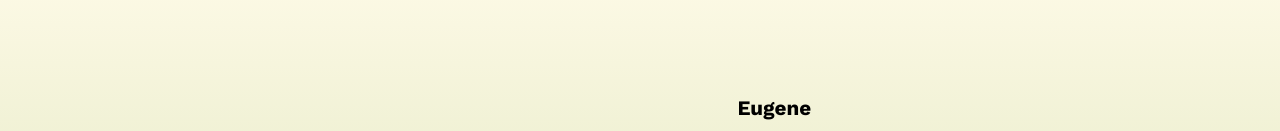
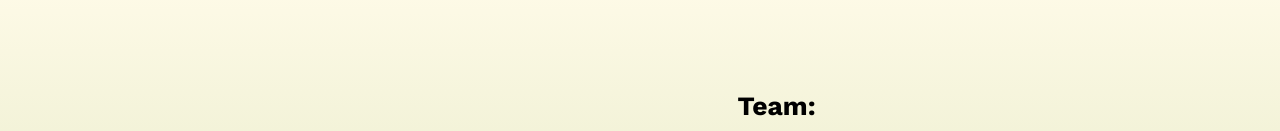
Before and after one commit to EugeneTsalko/project-management-app, a React (Create React App) app: page / in a window 1280 px wide. Shown: the part 752-883 px from the top of the page. Built offline with nearby package versions, Linux system fonts and the light colour scheme.

Commit message:
refactor: add title to hero section

```diff
--- a/src/components/Hero/Hero.module.scss
+++ b/src/components/Hero/Hero.module.scss
@@ -72,3 +72,11 @@
     max-width: 100%;
   }
 }
+
+.title {
+  padding: 20px;
+
+  @include mix.tablet {
+    padding: 0 0 20px 0;
+  }
+}
--- a/src/components/Hero/Hero.tsx
+++ b/src/components/Hero/Hero.tsx
@@ -3,6 +3,7 @@ import styles from './Hero.module.scss';
 import { ReactComponent as HeroImg } from '../../assets/hero.svg';
 import githubImg from '../../assets/github.svg';
 import mailImg from '../../assets/mail.svg';
+import { useTranslation } from 'react-i18next';
 
 const heroes = [
   {
@@ -29,16 +30,19 @@ const heroes = [
 ];
 
 export const Hero = () => {
+  const { t } = useTranslation();
+
   return (
     <section className={styles.hero}>
       <HeroImg className={styles.heroImage} />
       <div className={styles.heroes}>
+        <h2 className={styles.title}>{t('Team')}:</h2>
         {heroes.map((hero) => {
           return (
             <div className={styles.heroPerson} key={hero.githubName}>
-              <h3>{hero.name}</h3>
+              <h3>{t(hero.name)}</h3>
               <p>
-                <strong>Done:</strong> {hero.done}
+                <strong>{t('Done')}:</strong> {hero.done}
               </p>
               <div className={styles.heroPersonContacts}>
                 <img src={githubImg} alt="github" />
--- a/src/locales/en/translation.json
+++ b/src/locales/en/translation.json
@@ -95,5 +95,11 @@
   "Are you sure you want to delete this task?": "Are you sure you want to delete this task?",
   "Are you sure you want to delete your account?": "Are you sure you want to delete your account?",
 
-  "Are you sure you want to sign out?": "Are you sure you want to sign out?"
+  "Are you sure you want to sign out?": "Are you sure you want to sign out?",
+
+  "Eugene": "Eugene",
+  "Vitali": "Vitali",
+  "Alisher": "Alisher",
+  "Done": "Done",
+  "Team": "Team"
 }
--- a/src/locales/ru/translation.json
+++ b/src/locales/ru/translation.json
@@ -96,5 +96,11 @@
   "Are you sure you want to delete this task?": "Вы уверены, что хотите удалить эту задачу?",
   "Are you sure you want to delete your account?": "Вы уверены, что хотите удалить свой аккаунт?",
 
-  "Are you sure you want to sign out?": "Вы уверены, что хотите выйти?"
+  "Are you sure you want to sign out?": "Вы уверены, что хотите выйти?",
+
+  "Eugene": "Евгений",
+  "Vitali": "Виталий",
+  "Alisher": "Алишер",
+  "Done": "Сделал",
+  "Team": "Команда"
 }
```
